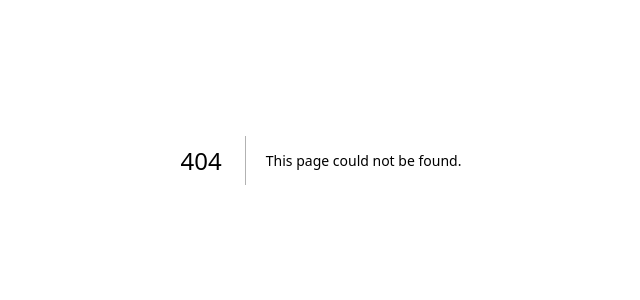
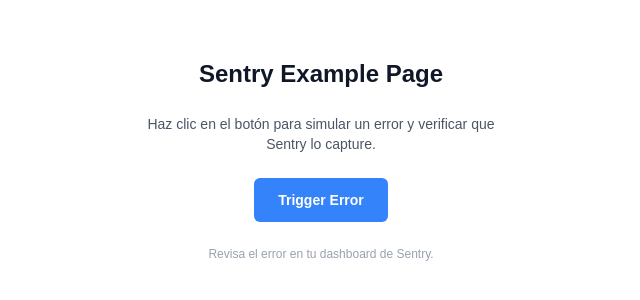
Before and after one commit to acst352/IA-Driven-SDLC-Demo, a Next.js app: page /sentry-example-page in a window 1280 px wide. Before the commit this address had no page. Shown: the part 240-540 px from the top of the page, without its empty margins (319-959 px from the left). Built offline with nearby package versions, Linux system fonts and the light colour scheme.

Commit message:
Add Sentry example page and API route for verification
- /sentry-example-page: client-side error trigger button
- /api/sentry-example-api: server-side error endpoint (500)
- Both used to verify Sentry captures errors correctly
- Verified: errors appear in Sentry dashboard

```diff
--- /dev/null
+++ b/src/app/api/sentry-example-api/route.ts
@@ -0,0 +1,16 @@
+import { NextResponse } from "next/server";
+
+export const dynamic = "force-dynamic";
+
+class SentryExampleAPIError extends Error {
+  constructor(message: string) {
+    super(message);
+    this.name = "SentryExampleAPIError";
+  }
+}
+
+export function GET() {
+  throw new SentryExampleAPIError(
+    "This error is raised on the backend called by the example page.",
+  );
+}
--- /dev/null
+++ b/src/app/sentry-example-page/page.tsx
@@ -0,0 +1,29 @@
+"use client";
+
+import * as Sentry from "@sentry/nextjs";
+
+export default function SentryExamplePage() {
+  return (
+    <div className="mx-auto flex min-h-screen max-w-md flex-col items-center justify-center gap-6 p-8">
+      <h1 className="text-2xl font-bold text-gray-900">
+        Sentry Example Page
+      </h1>
+      <p className="text-center text-sm text-gray-600">
+        Haz clic en el botón para simular un error y verificar que Sentry lo
+        capture.
+      </p>
+      <button
+        type="button"
+        onClick={() => {
+          throw new Error("This error was thrown from the Sentry example page.");
+        }}
+        className="rounded-md bg-[#3483fa] px-6 py-3 text-sm font-semibold text-white transition hover:bg-[#2968c8]"
+      >
+        Trigger Error
+      </button>
+      <p className="text-xs text-gray-400">
+        Revisa el error en tu dashboard de Sentry.
+      </p>
+    </div>
+  );
+}
```
